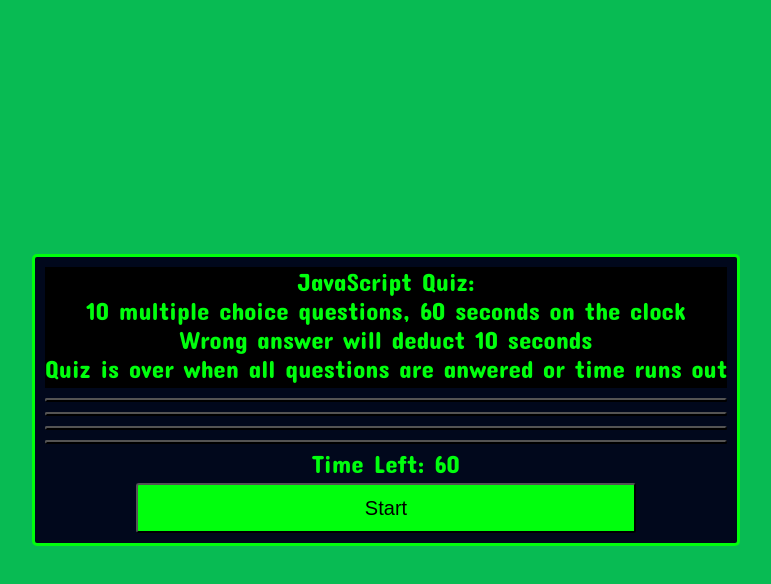
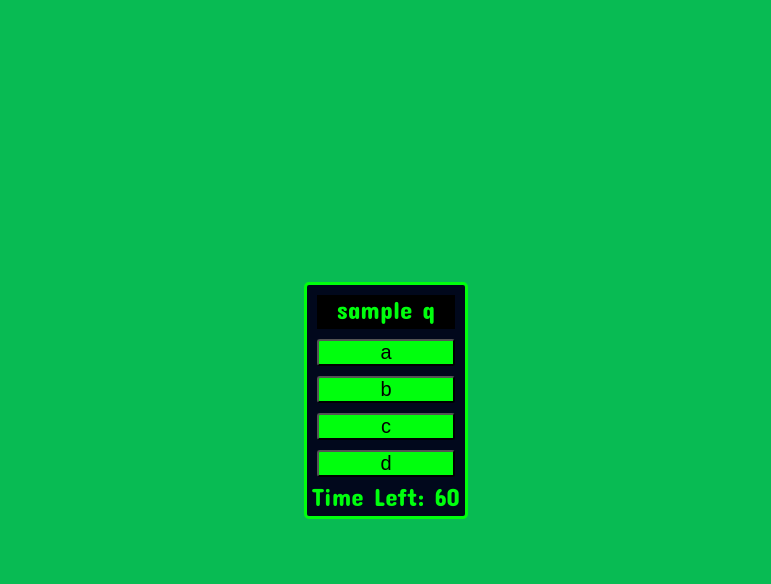
Before and after one commit to IvanFelipeEscobar/Code-Quiz, a plain HTML site: page index.html in a window 1280 px wide. Both pictures are taken after a click on the button "Start". Shown: the whole page, without its empty margins (254-1025 px from the left). Drawn offline with Linux system fonts and the light colour scheme.

Commit message:
edit js file

```diff
--- a/assets/css/style.css
+++ b/assets/css/style.css
@@ -55,3 +55,6 @@ button:hover {
     height: 50px;
 
 }
+.hide {
+    display: none;
+}
--- a/assets/js/script.js
+++ b/assets/js/script.js
@@ -1,18 +1,58 @@
-var startBtn = document.getElementById(startBtn)
-var btn1 = document.getElementById(btn1)
-var btn2 = document.getElementById(btn2)
-var btn3 = document.getElementById(btn3)
-var btn4 = document.getElementById(btn4)
+var startBtn = document.getElementById(`startBtn`)
+var btn1 = document.getElementById(`btn1`)
+var btn2 = document.getElementById(`btn2`)
+var btn3 = document.getElementById(`btn3`)
+var btn4 = document.getElementById(`btn4`)
+var qText = document.getElementById(`text`)
 var questions = [
-    {
+    {q: `sample q`,
+     a: [`a`, `b`, `c`, `d`],
+     correct: `0`
+    },
+    {q: `sample q 2`,
+    a: [`a2`, `b2`, `c2`, `d2`],
+    correct: `1`
+   },
+   {q: `sample q3`,
+   a: [`a3`, `b3`, `c3`, `d3`],
+   correct: `3`
+  },
+  {q: `sample q4`,
+  a: [`a4`, `b4`, `c4`, `d4`],
+  correct: `2`
+ }
+]
+var i = 0
 
-    }
-]
 
+startBtn.addEventListener(`click`, startQuiz)
 
 function startQuiz(){
 
-}
-function submitAnswer(){
+   qText.innerHTML = `${questions[i].q}`
+   btn1.innerHTML = `${questions[i].a[0]}`
+   btn2.innerHTML = `${questions[i].a[1]}`
+   btn3.innerHTML = `${questions[i].a[2]}`
+   btn4.innerHTML = `${questions[i].a[3]}`
+document.getElementById(`start`).classList.add(`hide`)
+btn1.addEventListener(`click`, nextQuestion )
+
+btn3.addEventListener(`click`, nextQuestion)
+
+btn4.addEventListener(`click`, nextQuestion)
+
+btn2.addEventListener(`click`, nextQuestion)
 
 }
+
+function nextQuestion(){
+    i++
+
+
+    qText.innerText = questions[i].q
+    btn1.innerHTML = `${questions[i].a[0]}`
+    btn2.innerHTML = `${questions[i].a[1]}`
+    btn3.innerHTML = `${questions[i].a[2]}`
+    btn4.innerHTML = `${questions[i].a[3]}`
+
+}
--- a/index.html
+++ b/index.html
@@ -33,6 +33,6 @@
 
         </div>
     </div>
-<script href="./assets/js/script.js" ></script>
+<script src="./assets/js/script.js" ></script>
 </body>
 </html>
```
